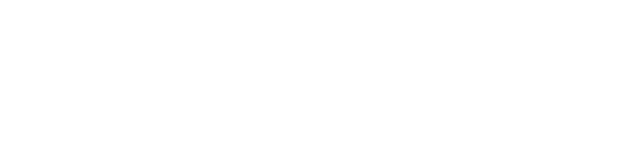
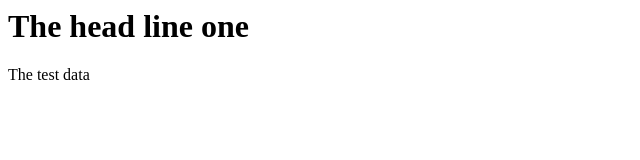
Before and after one commit to shankarpet/jun, a plain HTML site: page myProjectDir/index.html in a window 1280 px wide. Shown: the whole page, without its empty margins (0-640 px from the left). Drawn offline with Linux system fonts and the light colour scheme.

Commit message:
added h1 tag in remote as well body

```diff
--- a/myProjectDir/index.html
+++ b/myProjectDir/index.html
@@ -1,9 +1,12 @@
 <html>
 
 	<head>
+		<h1> The head line one </h1>
 	</head>
 
 	<body>
+
+		The test data
 	</body>
 
 
```
